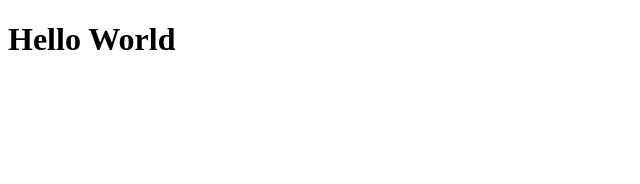
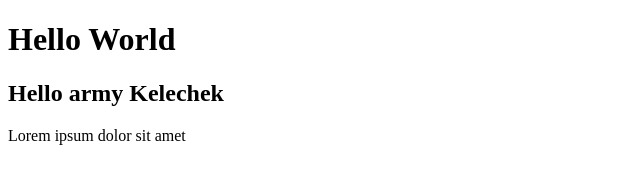
Before and after one commit to AzamatZhamankulov/turat_lesson, a plain HTML site: page index.html in a window 1280 px wide. Shown: the whole page, without its empty margins (0-640 px from the left). Drawn offline with Linux system fonts and the light colour scheme.

Commit message:
Army Kelechek and description

```diff
--- a/index.html
+++ b/index.html
@@ -8,6 +8,8 @@
 </head>
 <body>
     <h1>Hello World</h1>
+    <h2>Hello army Kelechek</h2>
+    <p>Lorem ipsum dolor sit amet</p>
 
 </body>
 </html>
```
